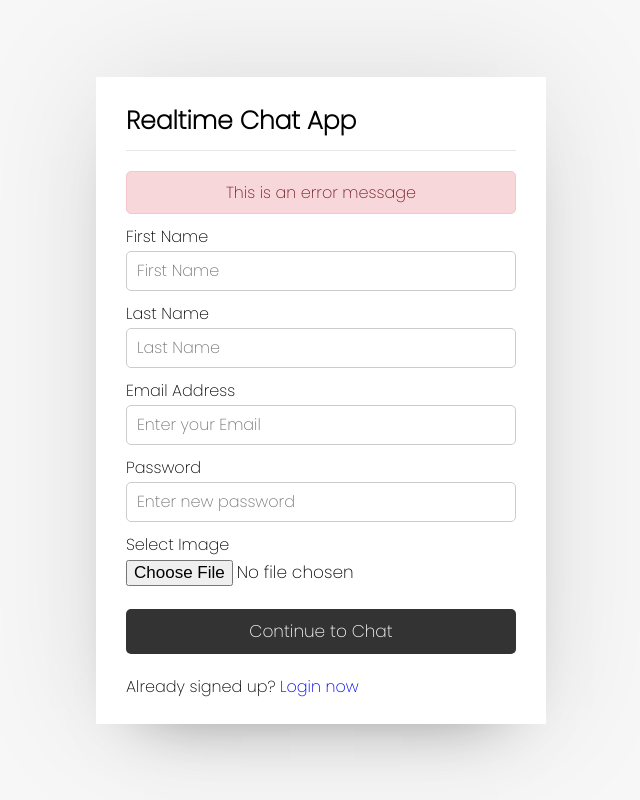
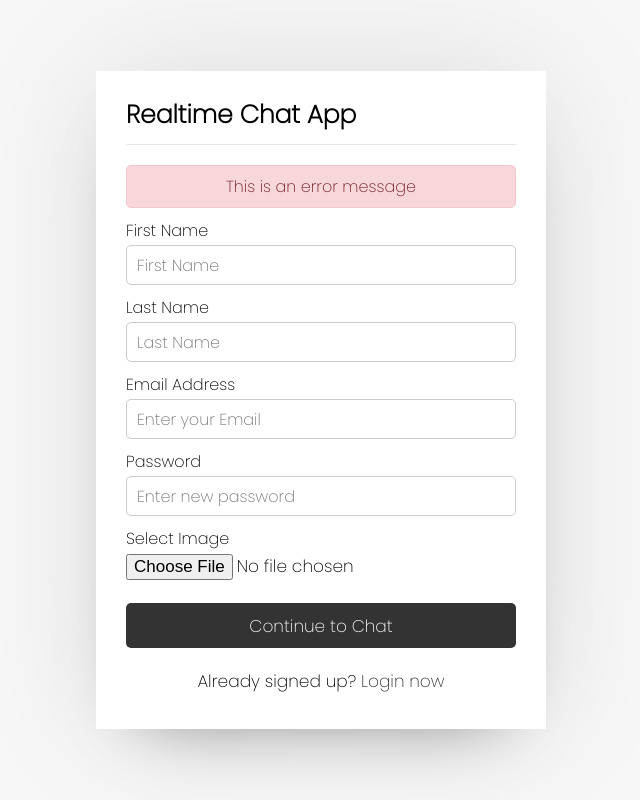
Before and after one commit to koomekevo/PHPChat, a plain HTML site: page index.html in a window 1280 px wide. Shown: the whole page, without its empty margins (319-959 px from the left). Drawn offline with Linux system fonts and the light colour scheme.

Commit message:
Add form links styling

```diff
--- a/styles.css
+++ b/styles.css
@@ -85,3 +85,17 @@ body {
   border-radius: 5px;
   cursor: pointer;
 }
+
+.form .link {
+  text-align: center;
+  margin: 10px 0;
+  font-size: 17px;
+}
+
+.form .link a {
+  color: #333;
+}
+
+.form .link a:hover {
+  text-decoration: underline;
+}
```
